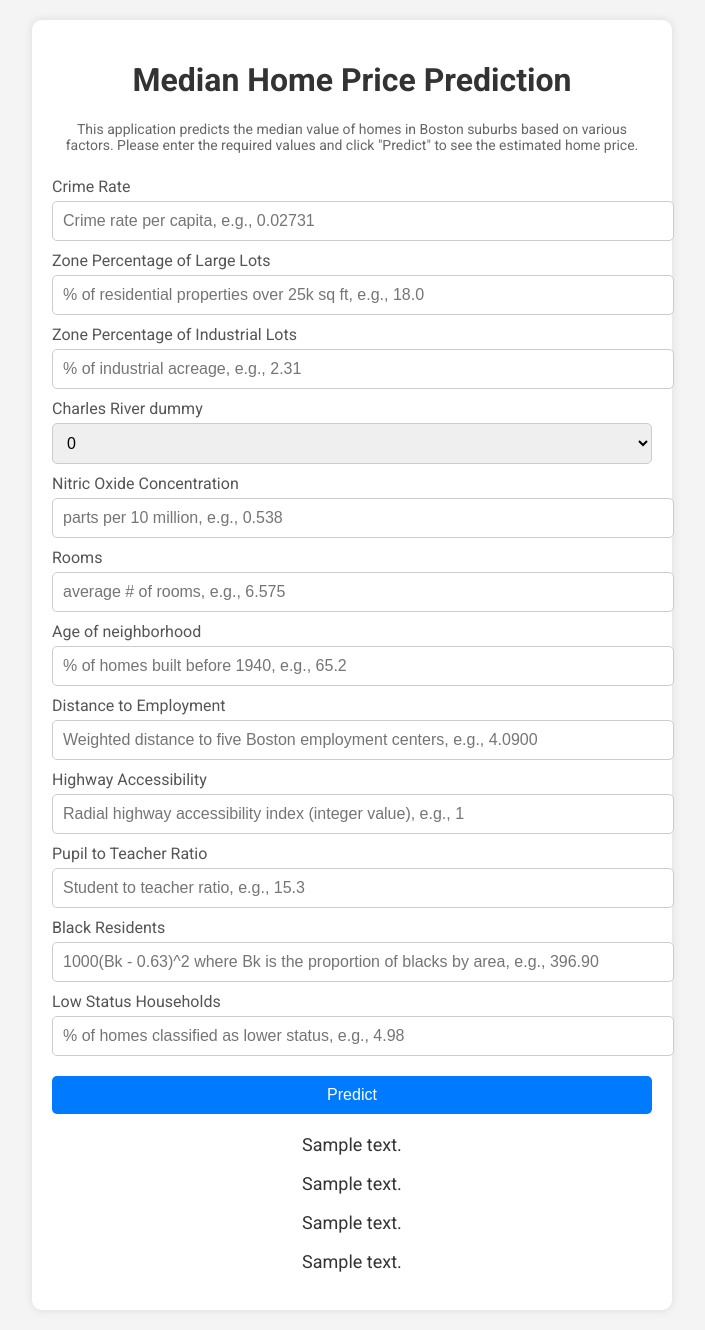
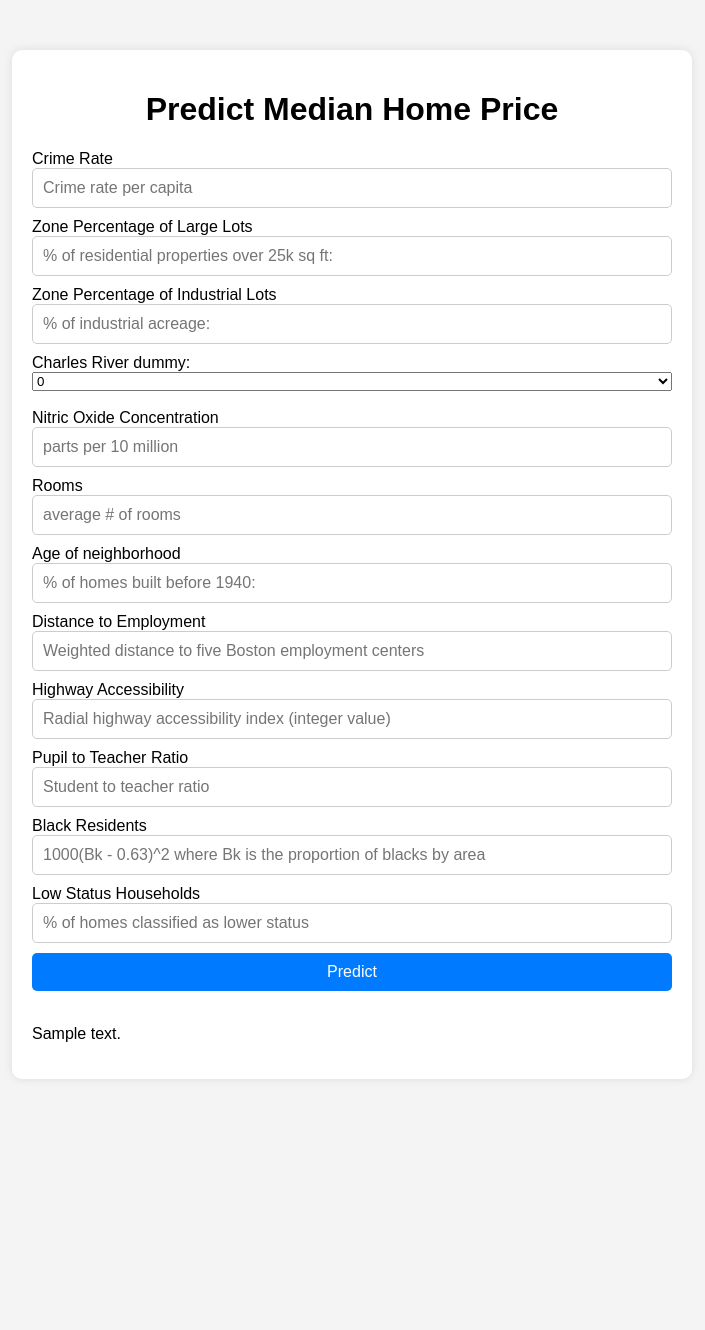
Before and after one commit to rajgarimella/ECS-171-Project, a Flask app: template Web Demo/templates/index.html in a window 1280 px wide. Shown: the whole page, without its empty margins (288-993 px from the left). After the commit the page ends 1042 px from the top, so only its background shows below. Run offline with Flask 3, Linux system fonts and the light colour scheme; the template is opened without the code that fills it: most values are stand-ins (such as "Sample title", 1, 10 or a date in 2020); parts of the project's set-up code (start-up, migrations or seed data) failed here and were passed over.

Commit message:
Add files via upload

```diff
--- a/Web Demo 2/app.py
+++ b/Web Demo 2/app.py
@@ -1,7 +1,6 @@
 from flask import Flask, request, render_template
 import numpy as np
 import pickle
-import statistics
 
 app = Flask(__name__)
 
@@ -25,22 +24,9 @@ def predict():
         input_data = np.array([features])
 
         # Make prediction using the loaded model
-        prediction = best_model.predict(input_data)[0] * 1000
+        prediction = best_model.predict(input_data)[0]
 
-        # Generate some sample predictions for statistics (for demonstration purposes)
-        sample_predictions = [best_model.predict(input_data)[0] * 1000 for _ in range(100)]
-
-        # Calculate statistics
-        mean_prediction = np.mean(sample_predictions)
-        std_dev = np.std(sample_predictions)
-        lower_bound = np.percentile(sample_predictions, 2.5)
-        upper_bound = np.percentile(sample_predictions, 97.5)
-
-        return render_template('index.html',
-                               prediction_text=f'Predicted Median Value: ${prediction:,.2f}',
-                               mean_text=f'Mean Prediction: ${mean_prediction:,.2f}',
-                               std_dev_text=f'Standard Deviation: ${std_dev:,.2f}',
-                               confidence_interval_text=f'95% Confidence Interval: [${lower_bound:,.2f}, ${upper_bound:,.2f}]')
+        return render_template('index.html', prediction_text=f'Predicted Median Value in Thousands of Dollars: {prediction:.2f}')
     except Exception as e:
         return render_template('index.html', prediction_text=f'Error: {str(e)}')
 
--- a/Web Demo 2/templates/index.html
+++ b/Web Demo 2/templates/index.html
@@ -1,24 +1,17 @@
 <!DOCTYPE html>
-<html lang="en">
+<html>
 <head>
-  <meta charset="UTF-8">
-  <meta name="viewport" content="width=device-width, initial-scale=1.0">
-  <title>Predict Median Home Price</title>
-  <link href="https://fonts.googleapis.com/css2?family=Roboto:wght@400;500;700&display=swap" rel="stylesheet">
+  <title>Machine Learning Model Deployment</title>
   <style>
     body {
-      font-family: 'Roboto', sans-serif;
+      font-family: Arial, sans-serif;
       background-color: #f4f4f4;
       margin: 0;
-      padding: 20px 0;
-      display: flex;
-      justify-content: center;
-      align-items: center;
-      min-height: 100vh;
+      padding: 0;
     }
     .container {
-      width: 90%;
-      max-width: 600px;
+      width: 50%;
+      margin: 50px auto;
       padding: 20px;
       background-color: #fff;
       border-radius: 10px;
@@ -26,133 +19,69 @@
     }
     h1 {
       text-align: center;
-      color: #333;
-    }
-    h2 {
-      text-align: center;
-      color: #555;
-      font-weight: normal;
-    }
-    p.description {
-      text-align: center;
-      color: #666;
-      font-size: 14px;
     }
     form {
       display: flex;
       flex-direction: column;
     }
-    label {
-      margin-top: 10px;
-      color: #555;
-    }
-    input[type="text"], select {
+    input[type="text"] {
       padding: 10px;
-      margin-top: 5px;
+      margin-bottom: 10px;
       border: 1px solid #ccc;
       border-radius: 5px;
       font-size: 16px;
-      width: 100%;
     }
     button {
       padding: 10px 20px;
-      margin-top: 20px;
       border: none;
       border-radius: 5px;
       background-color: #007bff;
       color: #fff;
       font-size: 16px;
       cursor: pointer;
-      transition: background-color 0.3s;
     }
     button:hover {
       background-color: #0056b3;
     }
-    .loading {
-      display: none;
-      text-align: center;
-    }
-    .loading img {
-      width: 50px;
-      height: 50px;
-    }
-    .error {
-      color: red;
-      text-align: center;
-    }
-    .result {
-      text-align: center;
-      margin-top: 20px;
-    }
-    .result p {
-      font-size: 18px;
-      color: #333;
-    }
   </style>
-  <script>
-    function showLoading() {
-      document.getElementById('loading').style.display = 'block';
-    }
-  </script>
 </head>
 <body>
   <div class="container">
-    <h1>Median Home Price Prediction</h1>
-    <p class="description">This application predicts the median value of homes in Boston suburbs based on various factors. Please enter the required values and click "Predict" to see the estimated home price.</p>
-    <form action="{{ url_for('predict')}}" method="post" onsubmit="showLoading()">
+    <h1>Predict Median Home Price</h1>
+    <form action="{{ url_for('predict')}}" method="post">
       <label for="CRIM">Crime Rate</label>
-      <input type="text" name="CRIM" placeholder="Crime rate per capita, e.g., 0.02731" required />
-
+      <input type="text" name="CRIM" placeholder="Crime rate per capita" required="required" />
       <label for="ZN">Zone Percentage of Large Lots</label>
-      <input type="text" name="ZN" placeholder="% of residential properties over 25k sq ft, e.g., 18.0" required />
-
+      <input type="text" name="ZN" placeholder="% of residential properties over 25k sq ft:" required="required" />
       <label for="INDUS">Zone Percentage of Industrial Lots</label>
-      <input type="text" name="INDUS" placeholder="% of industrial acreage, e.g., 2.31" required />
-
-      <label for="CHAS">Charles River dummy</label>
-      <select id="CHAS" name="CHAS" required>
+      <input type="text" name="INDUS" placeholder="% of industrial acreage:" required="required" />
+      <label for="CHAS">Charles River dummy:</label>
+      <select id="CHAS" name="CHAS" placeholder="Charles River dummy variable" required="required">
         <option value="0">0</option>
         <option value="1">1</option>
       </select>
-
+      <br>
       <label for="NOX">Nitric Oxide Concentration</label>
-      <input type="text" name="NOX" placeholder="parts per 10 million, e.g., 0.538" required />
-
+      <input type="text" name="NOX" placeholder="parts per 10 million" required="required" />
       <label for="RM">Rooms</label>
-      <input type="text" name="RM" placeholder="average # of rooms, e.g., 6.575" required />
-
+      <input type="text" name="RM" placeholder="average # of rooms" required="required" />
       <label for="AGE">Age of neighborhood</label>
-      <input type="text" name="AGE" placeholder="% of homes built before 1940, e.g., 65.2" required />
-
+      <input type="text" name="AGE" placeholder="% of homes built before 1940:" required="required" />
       <label for="DIS">Distance to Employment</label>
-      <input type="text" name="DIS" placeholder="Weighted distance to five Boston employment centers, e.g., 4.0900" required />
-
+      <input type="text" name="DIS" placeholder="Weighted distance to five Boston employment centers" required="required" />
       <label for="RAD">Highway Accessibility</label>
-      <input type="text" name="RAD" placeholder="Radial highway accessibility index (integer value), e.g., 1" required />
-
+      <input type="text" name="RAD" placeholder="Radial highway accessibility index (integer value)" required="required" />
       <label for="PTRATIO">Pupil to Teacher Ratio</label>
-      <input type="text" name="PTRATIO" placeholder="Student to teacher ratio, e.g., 15.3" required />
-
+      <input type="text" name="PTRATIO" placeholder="Student to teacher ratio" required="required" />
       <label for="B">Black Residents</label>
-      <input type="text" name="B" placeholder="1000(Bk - 0.63)^2 where Bk is the proportion of blacks by area, e.g., 396.90" required />
-
+      <input type="text" name="B" placeholder="1000(Bk - 0.63)^2 where Bk is the proportion of blacks
+ by area" required="required" />
       <label for="LSTAT">Low Status Households</label>
-      <input type="text" name="LSTAT" placeholder="% of homes classified as lower status, e.g., 4.98" required />
-
+      <input type="text" name="LSTAT" placeholder="% of homes classified as lower status" required="required" />
       <button type="submit">Predict</button>
     </form>
-    <div id="loading" class="loading">
-      <img src="https://i.gifer.com/YCZH.gif" alt="Loading...">
-    </div>
-    <div class="result">
-      <p>{{ prediction_text }}</p>
-      <p>{{ mean_text }}</p>
-      <p>{{ std_dev_text }}</p>
-      <p>{{ confidence_interval_text }}</p>
-    </div>
-    <div class="error">
-      <p>{{ error_text }}</p>
-    </div>
+    <br>
+    <p>{{ prediction_text }}</p>
   </div>
 </body>
 </html>
```
Also changed, not shown: Web Demo 2/templates/backup.html (added, +27 -0 lines), 1 other file.
